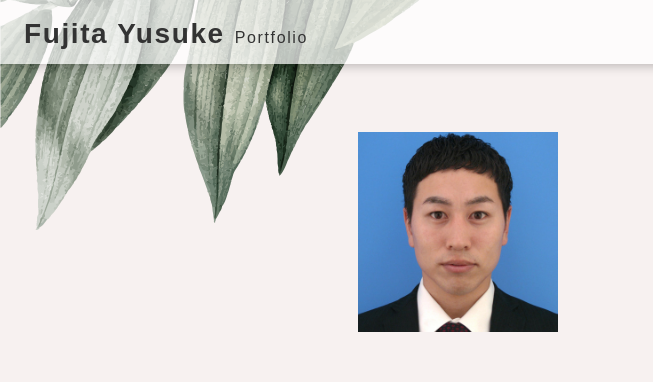
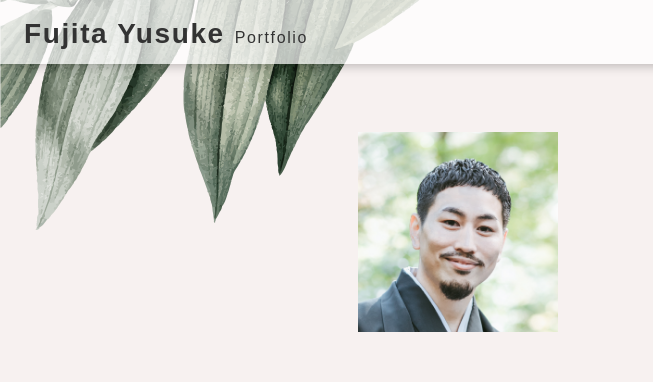
Before and after one commit to fujitacoma/portfolio-site, a plain HTML site: page index.html in a window 1280 px wide. Shown: the top 382 px of the page, 0-653 px from the left. Drawn offline with nearby package versions, Linux system fonts and the light colour scheme.

Commit message:
プロフィール画像の変更

```diff
--- a/index.html
+++ b/index.html
@@ -34,7 +34,7 @@
           <div class="firstview__main">
             <div class="firstview__main-pict obj-fit-img">
               <!-- imagesに配置した、プロフィール画像のパスを記載する -->
-              <img src="./images/profile.jpg">
+              <img src="./images/portfolio.JPG">
             </div>
             <div class="firstview__info">
               <h2>
```
Also changed, not shown: images/portfolio.JPG (added).
